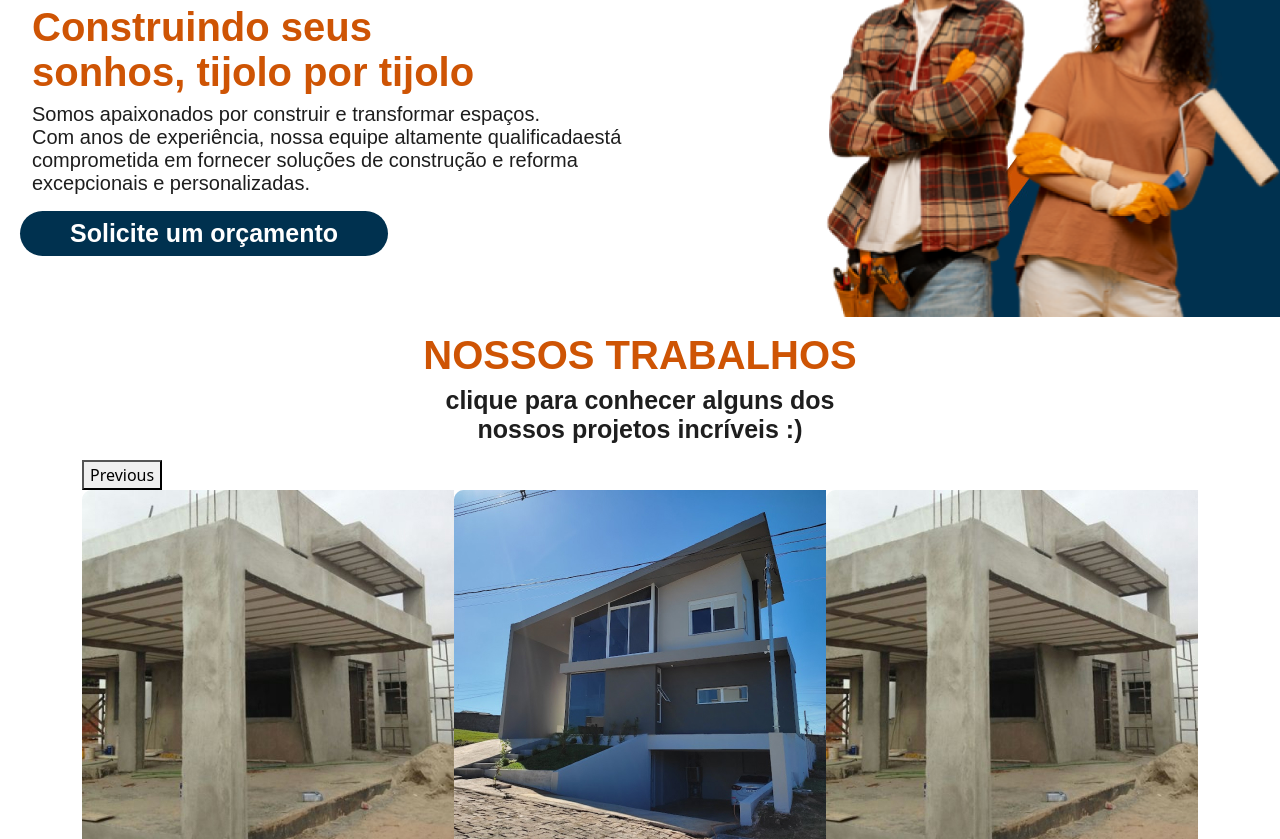
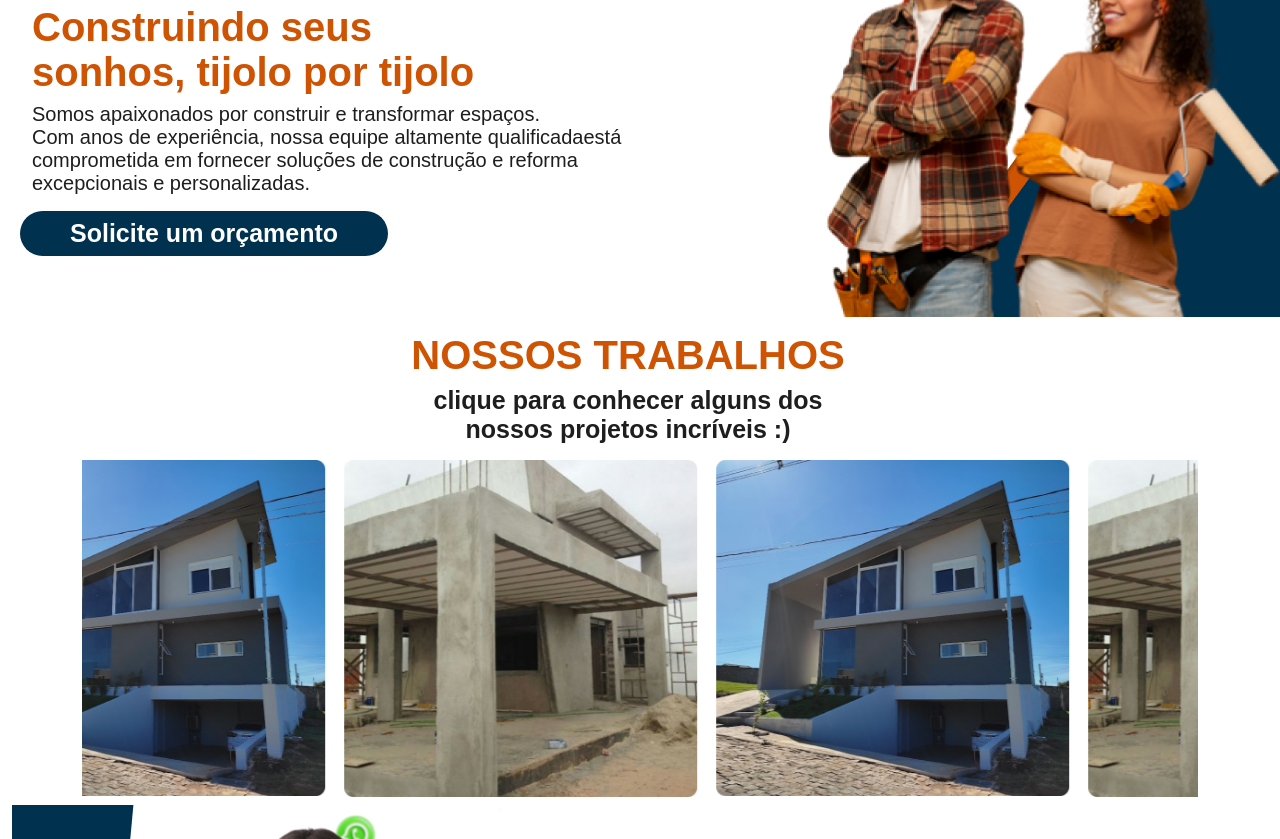
Before and after one commit to GiovanniJunqueira/Concreservice, a plain HTML site: page index.html in a window 1280 px wide. Shown: the part 113-952 px from the top of the page. Drawn offline with nearby package versions, Linux system fonts and the light colour scheme; some packages are replaced by stand-ins of ours; a script that the page names is missing.

Commit message:
update carousel

```diff
--- a/index.html
+++ b/index.html
@@ -9,10 +9,19 @@
     <link rel="stylesheet" type="text/css" href="//cdn.jsdelivr.net/npm/slick-carousel@1.8.1/slick/slick.css"/>
     <link rel="stylesheet" href="style.css">
 
+    <script src="https://ajax.googleapis.com/ajax/libs/jquery/1.11.1/jquery.min.js"></script>
+    <link href="https://cdnjs.cloudflare.com/ajax/libs/slick-carousel/1.9.0/slick.min.css" rel="stylesheet" />
+    <link href="https://cdnjs.cloudflare.com/ajax/libs/slick-carousel/1.9.0/slick-theme.css" rel="stylesheet" />
+    <script src="https://cdnjs.cloudflare.com/ajax/libs/slick-carousel/1.9.0/slick.min.js"></script>
+    <link href="https://cdnjs.cloudflare.com/ajax/libs/slick-lightbox/0.2.12/slick-lightbox.css" rel="stylesheet" />
+    <script src="https://cdnjs.cloudflare.com/ajax/libs/slick-lightbox/0.2.12/slick-lightbox.min.js"></script>
+
+    <link rel="stylesheet" type="text/css" href="//cdn.jsdelivr.net/npm/slick-lightbox@0.5.10/dist/slick-lightbox.min.css">
+    <script src="//cdn.jsdelivr.net/npm/slick-lightbox@0.5.10/dist/slick-lightbox.min.js" type="text/javascript"></script>
+
     <script src="https://cdn.jsdelivr.net/npm/bootstrap@5.3.2/dist/js/bootstrap.bundle.min.js" integrity="sha384-C6RzsynM9kWDrMNeT87bh95OGNyZPhcTNXj1NW7RuBCsyN/o0jlpcV8Qyq46cDfL" crossorigin="anonymous"></script>
     <script src="https://code.jquery.com/jquery-3.7.1.min.js" integrity="sha256-/JqT3SQfawRcv/BIHPThkBvs0OEvtFFmqPF/lYI/Cxo=" crossorigin="anonymous"></script>
     <script src="https://cdnjs.cloudflare.com/ajax/libs/Glide.js/3.6.0/glide.min.js" integrity="sha512-2sI5N95oT62ughlApCe/8zL9bQAXKsPPtZZI2KE3dznuZ8HpE2gTMHYzyVN7OoSPJCM1k9ZkhcCo3FvOirIr2A==" crossorigin="anonymous" referrerpolicy="no-referrer"></script>
-
 
 
     <title>Concreservice</title>
@@ -41,31 +50,40 @@
 
     <section class="container nossostrabalhos">
         <div class="row">
+            <div class="row">
                 <div class="col-12 d-flex flex-column align-items-center ">
                     <h2>nossos trabalhos</h2>
                     <p>clique para conhecer alguns dos<br>nossos projetos incríveis :)</p>
                 </div>
             </div>
-        <div class="projetos-slides">
-            <div class="single">
-              <a href="imagens/Rectangle 4.jpg">
-                <img src="imagens/Rectangle 4.jpg" />
-              </a>
+            <div class="works-slideshow text-center">
+              <div class="owl-item">
+                <div class="col-sm-12 mb-sm-20 wow bounceIn">
+                  <div class="team-item">
+                    <div class="large-image" >
+                      <img src="imagens/Rectangle 3.jpg" alt="Member Photo" />
                     </div>
-            <div class="single">
-                <a href="imagens/Rectangle 3.jpg">
-                    <img src="imagens/Rectangle 3.jpg" />
-              </a>
+                    <div class="team-image">
+                      <img src="imagens/Rectangle 4.jpg" alt="Member Photo" />
                     </div>
-            <div class="single">
-                <a href="imagens/Rectangle 4.jpg">
-                    <img src="imagens/Rectangle 4.jpg" />
-              </a>
+                    <div class="team-image">
+                      <img src="imagens/Rectangle 3.jpg" alt="Member Photo" />
                     </div>
-            <div class="single">
-                <a href="imagens/Rectangle 3.jpg">
-                    <img src="imagens/Rectangle 3.jpg" />
-              </a>
+                    <div class="team-image">
+                      <img src="imagens/Rectangle 4.jpg" alt="Member Photo" />
+                    </div>
+                    <div class="team-image">
+                      <img src="imagens/Rectangle 3.jpg" alt="Member Photo" />
+                    </div>
+                    <div class="team-image">
+                      <img src="imagens/Rectangle 4.jpg" alt="Member Photo" />
+                    </div>
+                  </div>
+                  <!-- <div class="team-descr font-alt">
+                    <div class="team-name">text</div> -->
+                  </div>
+                </div>
+              </div>
             </div>
           </div>
     </section>
--- a/slick/slick.min.js
+++ b/slick/slick.min.js
@@ -1,14 +1,36 @@
 type="text/javascript">
 
-$('.projetos-slides').slick({
-  infinite        : true,
-  slidesToShow    : 3,
-  slidesToScroll  : 1,
-  mobileFirst     : true
-});
+$('.works-slideshow .team-item').each(function() {
+  var slider = $(this);
+  slider.slick({
+     arrows: false,
+     dots: false,
+     accessibility: false,
+     infinite: true,
+     autoplay: true,
+     autoplaySpeed: 5000,
+     slidesToShow: 3,
+     slidesToScroll: 1,
+     responsive: [{
+         breakpoint: 600,
+         settings: {
+           slidesToShow: 2,
+           slidesToScroll: 1
+         }
+       },
+       {
+         breakpoint: 480,
+         settings: {
+           slidesToShow: 1,
+           slidesToScroll: 1
+         }
+       }
+     ]
+  });
 
-
-$('.projetos-slides').slickLightbox({
-  itemSelector        : 'a',
-  navigateByKeyboard  : true
-});
+  var sLightbox = $(this);
+  sLightbox.slickLightbox({
+     src: 'src',
+     itemSelector: '.team-image img'
+  });
+ });
--- a/style.css
+++ b/style.css
@@ -74,6 +74,10 @@
 
     }
 
+    .nossostrabalhos img{
+        width: 95%;
+    }
+
 .proximopasso{
 
 }
```
Lines whose indentation alone changed are shown as unchanged.
